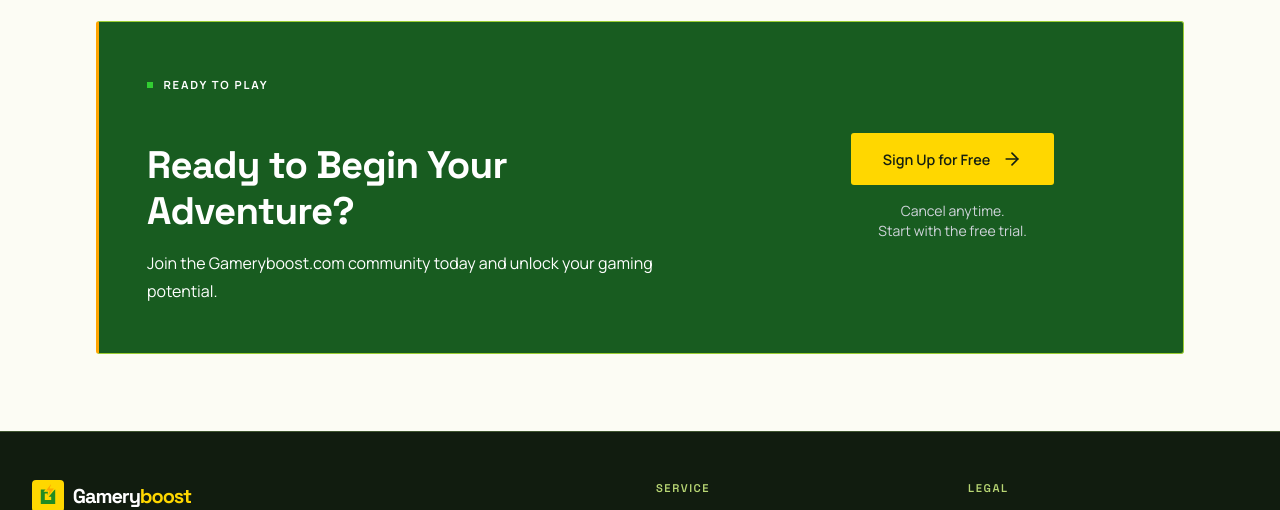
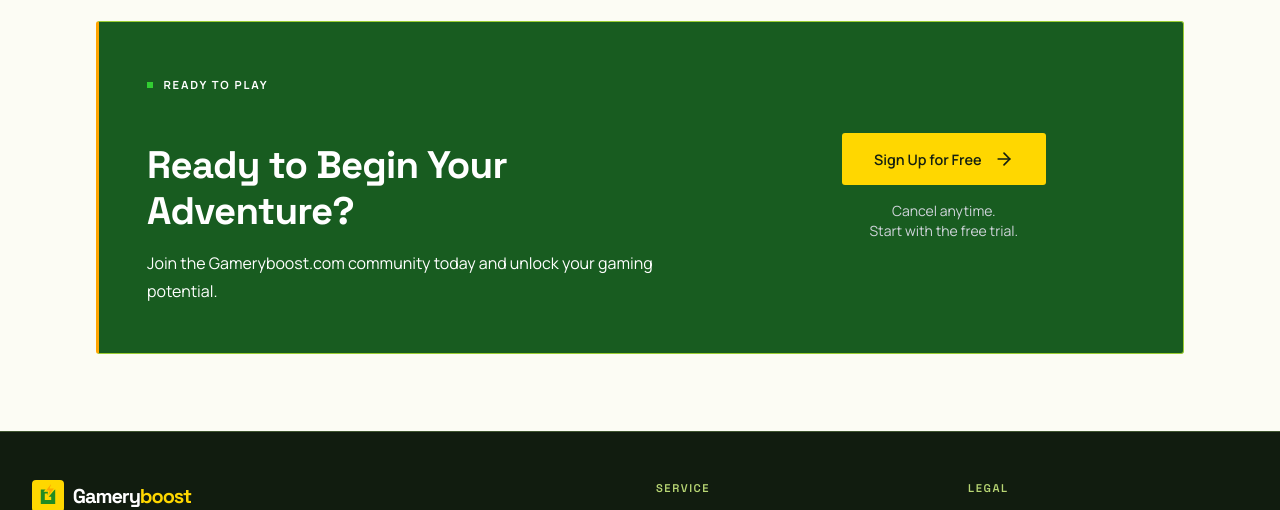
Before and after one commit to adavice/Gameryboost-26, a website: page index-authorized.html in a window 1280 px wide. Shown: the part 3820-4330 px from the top of the page. Drawn offline with Linux system fonts and the light colour scheme.

Commit message:
fixed button

```diff
--- a/index-authorized.html
+++ b/index-authorized.html
@@ -1324,7 +1324,7 @@
                 </p>
               </div>
               <div
-                class="flex flex-col sm:flex-column w-100 items-center sm:items-center gap-4"
+                class="flex flex-col sm:flex-column items-center sm:items-center gap-4"
               >
                 <a href="signup.html" class="hero-cta">
                   Sign Up for Free
```
Also changed, not shown: index.html (+1 -1 lines).
